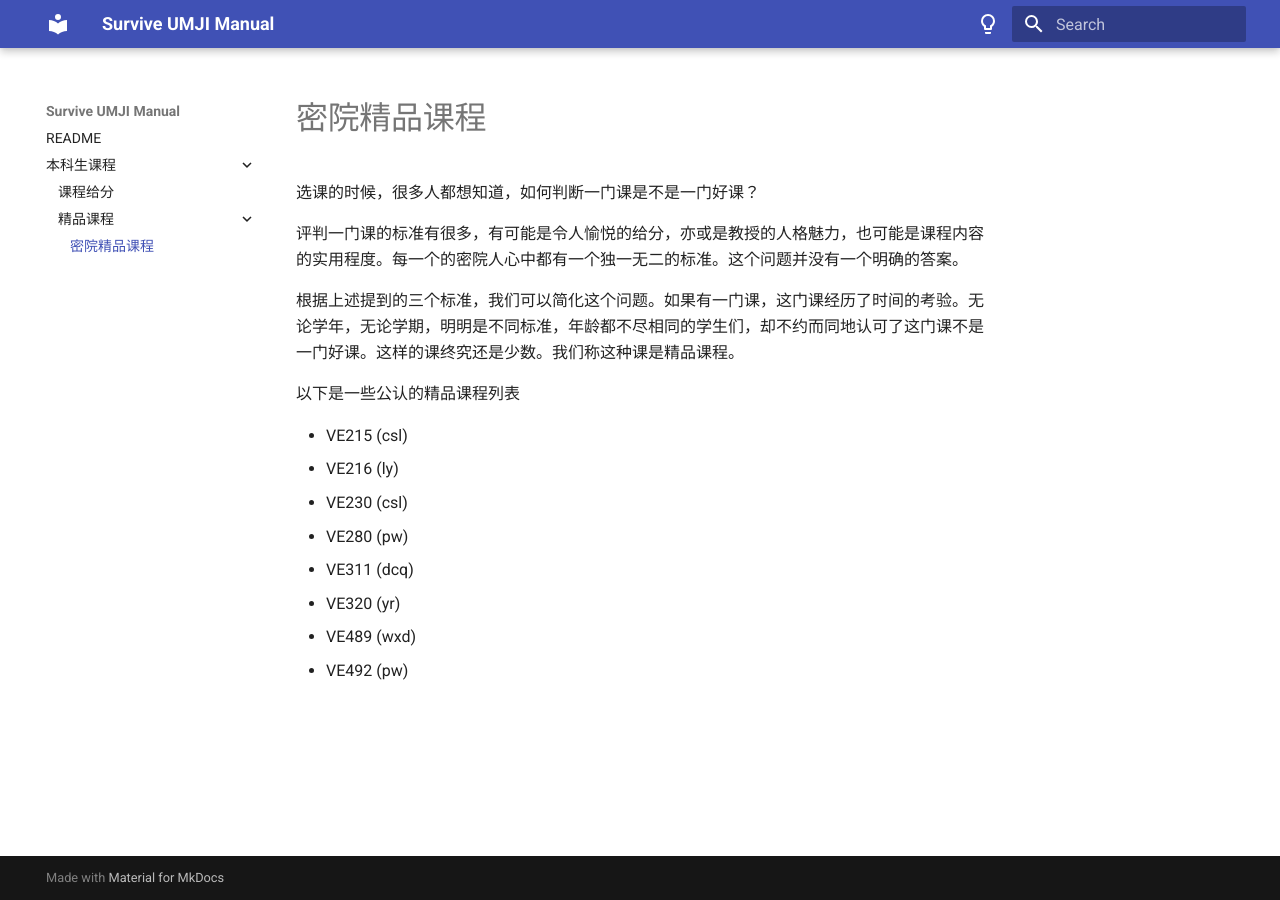
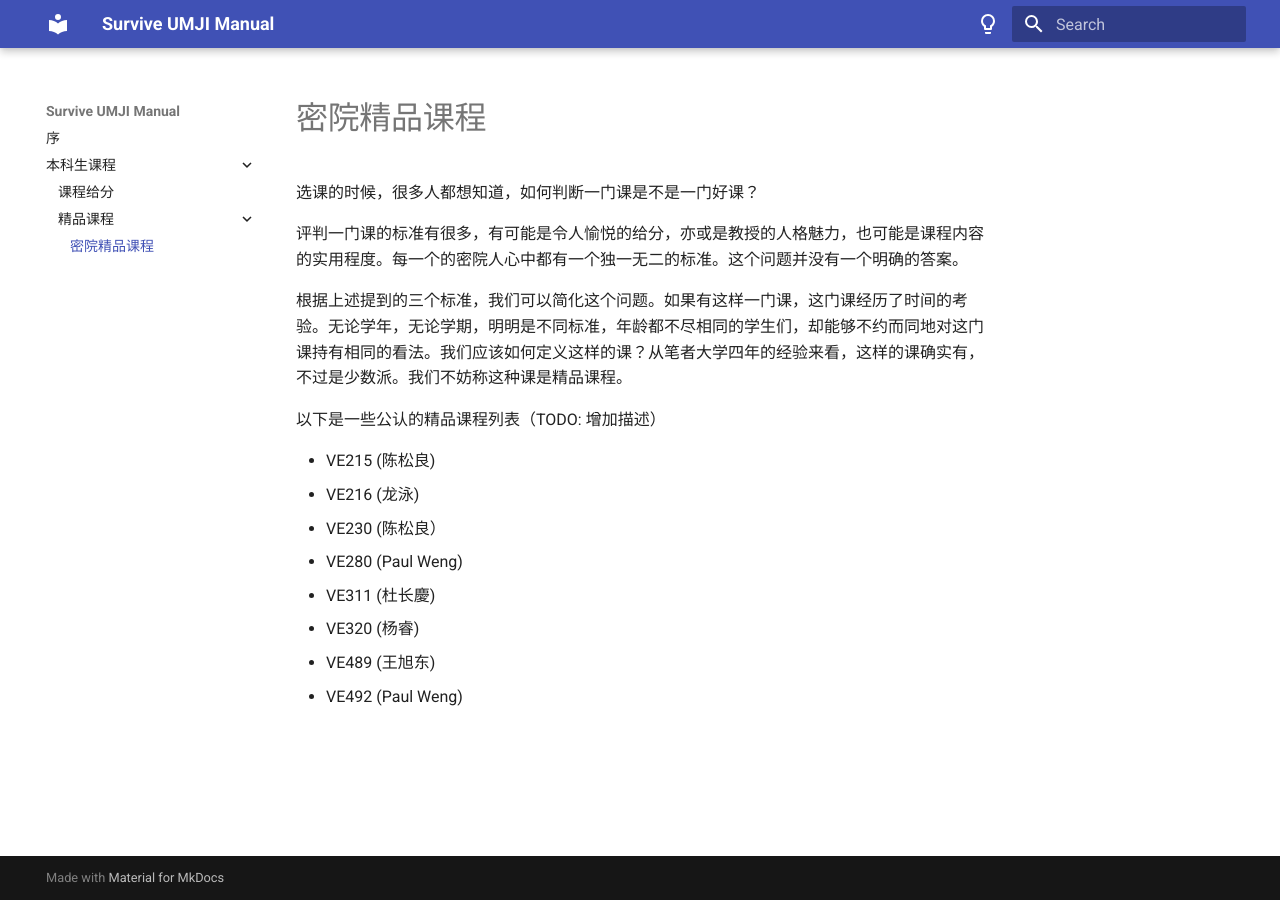
Before and after one commit to SurviveUMJI/SurviveUMJIManual, an MkDocs documentation site: the page built from docs/本科生课程/精品课程/精品课程.md, in a window 1280 px wide. Built offline with MkDocs 1.6.1 and Material for MkDocs 9.7.7, drawn with Linux system fonts in a browser that asks for light colours.

Commit message:
doc(*): update intro

```diff
--- a/docs/本科生课程/精品课程/精品课程.md
+++ b/docs/本科生课程/精品课程/精品课程.md
@@ -4,15 +4,15 @@
 
 评判一门课的标准有很多，有可能是令人愉悦的给分，亦或是教授的人格魅力，也可能是课程内容的实用程度。每一个的密院人心中都有一个独一无二的标准。这个问题并没有一个明确的答案。
 
-根据上述提到的三个标准，我们可以简化这个问题。如果有一门课，这门课经历了时间的考验。无论学年，无论学期，明明是不同标准，年龄都不尽相同的学生们，却不约而同地认可了这门课不是一门好课。这样的课终究还是少数。我们称这种课是精品课程。
+根据上述提到的三个标准，我们可以简化这个问题。如果有这样一门课，这门课经历了时间的考验。无论学年，无论学期，明明是不同标准，年龄都不尽相同的学生们，却能够不约而同地对这门课持有相同的看法。我们应该如何定义这样的课？从笔者大学四年的经验来看，这样的课确实有，不过是少数派。我们不妨称这种课是精品课程。
 
-以下是一些公认的精品课程列表
+以下是一些公认的精品课程列表（TODO: 增加描述）
 
-- VE215 (csl)
-- VE216 (ly)
-- VE230 (csl)
-- VE280 (pw)
-- VE311 (dcq)
-- VE320 (yr)
-- VE489 (wxd)
-- VE492 (pw)
+- VE215 (陈松良)
+- VE216 (龙泳)
+- VE230 (陈松良）
+- VE280 (Paul Weng)
+- VE311 (杜长慶)
+- VE320 (杨睿)
+- VE489 (王旭东)
+- VE492 (Paul Weng)
```
Also changed, not shown: docs/index.md (+14 -2 lines).
